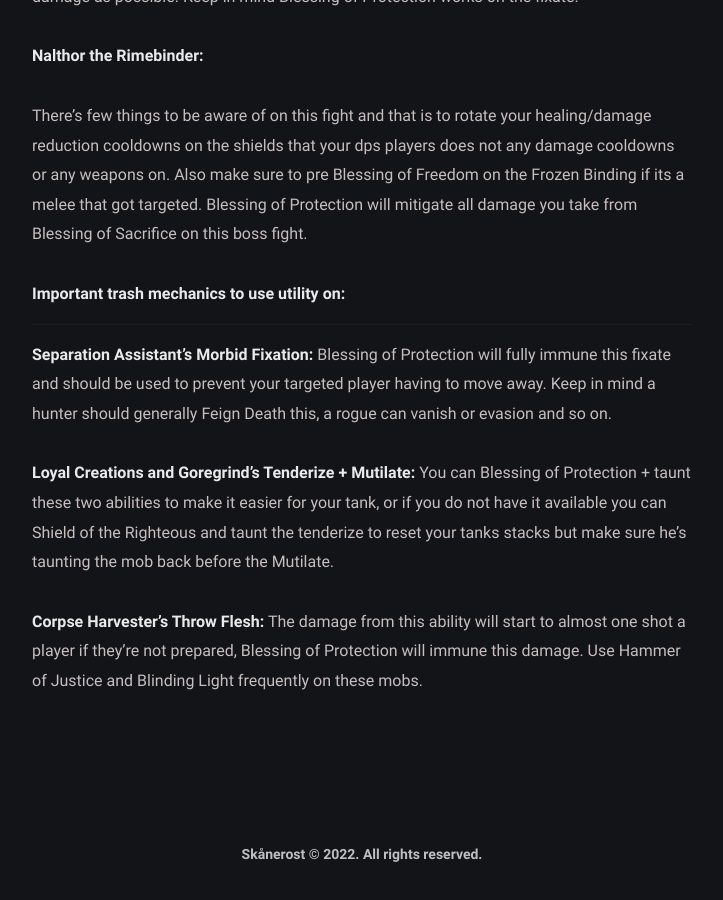
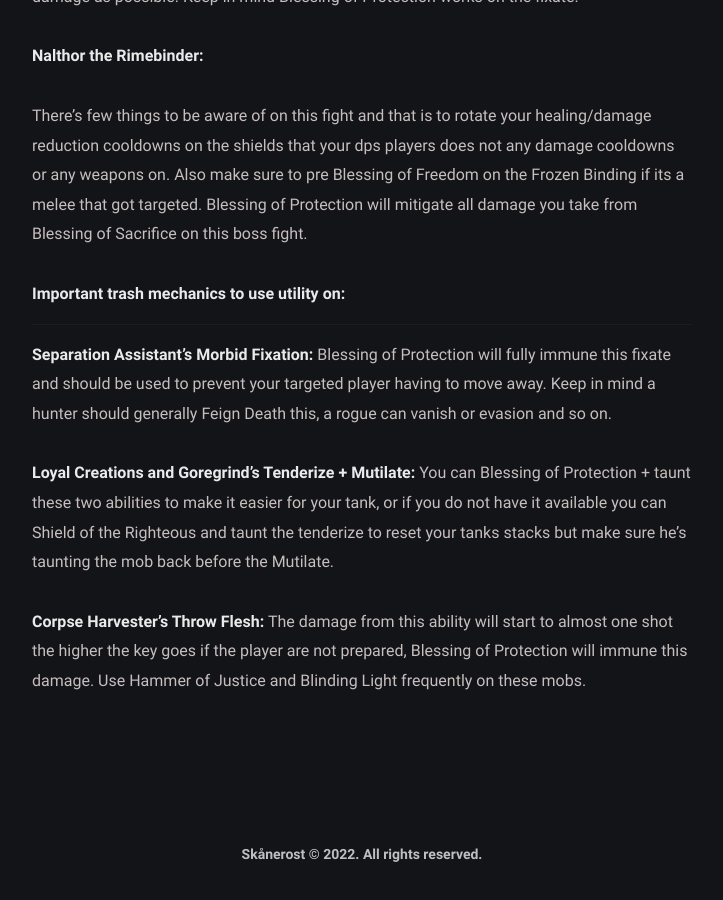
Before and after one commit to BetterThanWowhead/BetterThanWowhead.github.io, a Jekyll site: the page built from pages/M+/dungeons/nw.md, in a window 1280 px wide and 900 px high, scrolled down 1088 px. Shown: the whole window, without its empty margins (278-1001 px from the left). Built offline with Jekyll 4.4.1, drawn with Linux system fonts in a browser that asks for light colours; a script that is not in the unit is left out.

Commit message:
Update nw.md

```diff
--- a/pages/M+/dungeons/nw.md
+++ b/pages/M+/dungeons/nw.md
@@ -26,4 +26,4 @@ There's few things to be aware of on this fight and that is to rotate your heali
 
 **Loyal Creations and Goregrind's Tenderize + Mutilate:** You can Blessing of Protection + taunt these two abilities to make it easier for your tank, or if you do not have it available you can Shield of the Righteous and taunt the tenderize to reset your tanks stacks but make sure he's taunting the mob back before the Mutilate.
 
-**Corpse Harvester's Throw Flesh:** The damage from this ability will start to almost one shot a player if they're not prepared, Blessing of Protection will immune this damage. Use Hammer of Justice and Blinding Light frequently on these mobs.
+**Corpse Harvester's Throw Flesh:** The damage from this ability will start to almost one shot the higher the key goes if the player are not prepared, Blessing of Protection will immune this damage. Use Hammer of Justice and Blinding Light frequently on these mobs.
```
